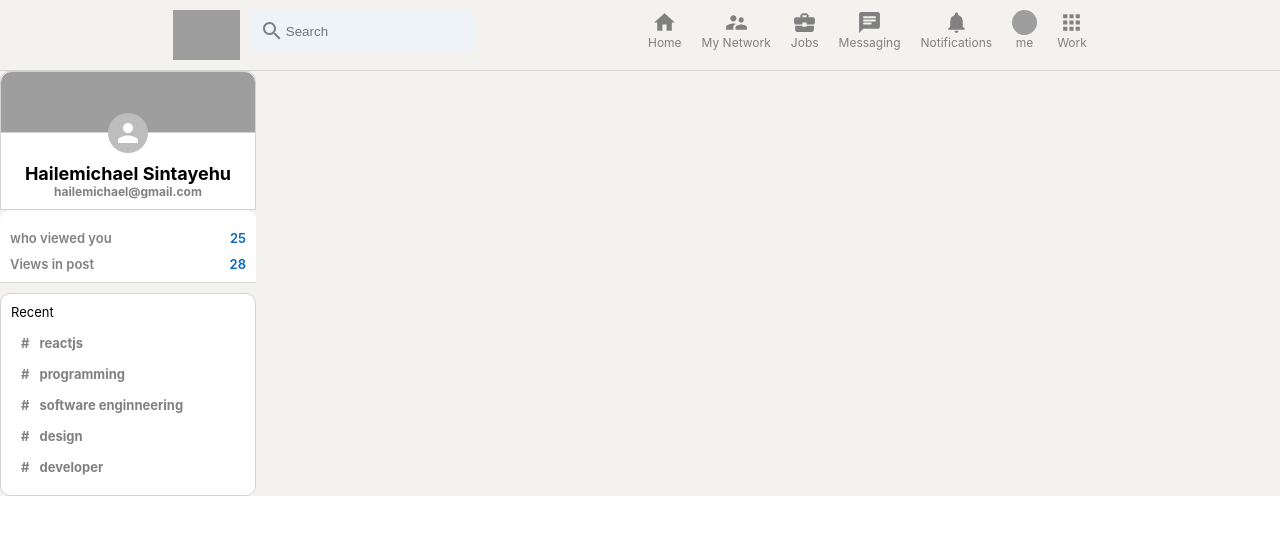
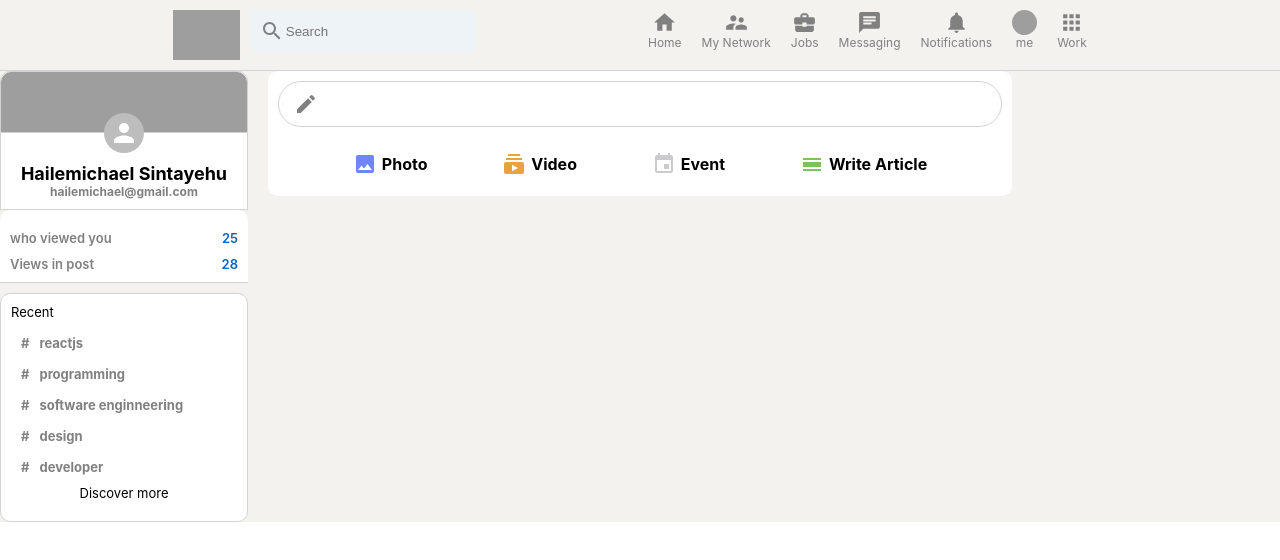
Before and after one commit to HailemichaelSintayehu/LinkedIn, a React (Create React App) app: page / in a window 1280 px wide. Shown: the top 560 px of the page. Built offline with nearby package versions, Linux system fonts and the light colour scheme; grey boxes are pictures that could not be loaded.

Commit message:
feed inputs added

```diff
--- a/src/App.js
+++ b/src/App.js
@@ -1,5 +1,6 @@
 import React from 'react';
 import './App.css';
+import Feed from './Feed';
 import Header from './Header';
 import Sidebar from './Sidebar';
 
@@ -11,6 +12,7 @@
 
         <div className = "app_body">
           <Sidebar/>
+          <Feed/>
         </div>
 
     </div>
--- /dev/null
+++ b/src/Feed.css
@@ -0,0 +1,41 @@
+.feed{
+    flex: 0.6;
+    margin: 0 20px;
+
+}
+.feed_inputContainer{
+    background-color: white;
+    padding: 10px;
+    padding-bottom: 20px;
+    border-radius: 10px;
+    margin-bottom: 20px;
+}
+.feed_input{
+    display:flex;
+    border:1px solid lightgray;
+    border-radius:30px;
+    padding:10px;
+    color:gray;
+    padding-left: 15px;
+}
+
+.feed_input >form{
+    display:flex;
+    width:100%;
+
+}
+.feed_input >form >input{
+    border:none;
+    flex:1;
+    margin-left:10px;
+    outline-width:0;
+    font-weight: 600;
+}
+.feed_input >form >button{
+    display: none;
+}
+.feed_inputOptions{
+    display: flex;
+    justify-content: space-evenly;
+    padding-top: 10px;
+}
--- /dev/null
+++ b/src/Feed.js
@@ -0,0 +1,43 @@
+import React from "react";
+import CreateIcon from "@mui/icons-material/Create";
+import "./Feed.css";
+import InputOption from "./InputOption";
+import ImageIcon from "@mui/icons-material/Image";
+import SubscriptionsIcon from '@mui/icons-material/Subscriptions';
+import EventIcon from '@mui/icons-material/Event';
+import CalendarViewDayIcon from '@mui/icons-material/CalendarViewDay';
+function Feed() {
+  return (
+    <div className="feed">
+      <div className="feed_inputContainer">
+        <div className="feed_input">
+          <CreateIcon />
+          <form>
+            <input type="text" />
+            <button type="submit">Post</button>
+          </form>
+        </div>
+        <div className="feed_inputOptions">
+        <InputOption
+          Icon={ImageIcon}
+          title="Photo"
+          color="#7085F9" />
+        <InputOption
+          Icon={SubscriptionsIcon}
+          title="Video"
+          color="#E7A33E" />
+          <InputOption
+          Icon={EventIcon}
+          title="Event"
+          color="#CBCBCD" />
+        <InputOption
+          Icon={CalendarViewDayIcon}
+          title="Write Article"
+          color="#7FC15E" />
+        </div>
+      </div>
+    </div>
+  );
+}
+
+export default Feed;
--- /dev/null
+++ b/src/InputOption.css
@@ -0,0 +1,13 @@
+.inputOption{
+    display: flex;
+    align-items: center;
+    margin-top: 15px;
+
+}
+.inputOption:hover{
+    background-color: whitesmoke;
+    border-radius: 10px;
+}
+.inputOption >h4{
+    margin-left:5px;
+}
--- /dev/null
+++ b/src/InputOption.js
@@ -0,0 +1,12 @@
+import React from 'react'
+import "./InputOption.css"
+function InputOption({Icon,title,color}) {
+  return (
+    <div className = "inputOption">
+        <Icon style = {{color:color}} />
+        <h4>{title}</h4>
+    </div>
+  )
+ }
+
+export default InputOption
--- a/src/Sidebar.css
+++ b/src/Sidebar.css
@@ -97,3 +97,12 @@
     margin-left: 5px;
 
 }
+.sidebar_discover{
+    font-size: 13px;
+    text-align: center;
+    cursor: pointer;
+}
+.sidebar_discover:hover{
+    background-color: whitesmoke;
+    padding-top: 5px;
+}
--- a/src/Sidebar.js
+++ b/src/Sidebar.js
@@ -44,7 +44,12 @@
         {recentItem('software enginneering')}
         {recentItem('design')}
         {recentItem('developer')}
+
+        <p className = "sidebar_discover">Discover more</p>
       </div>
+
+
+
     </div>
   );
 }
```
